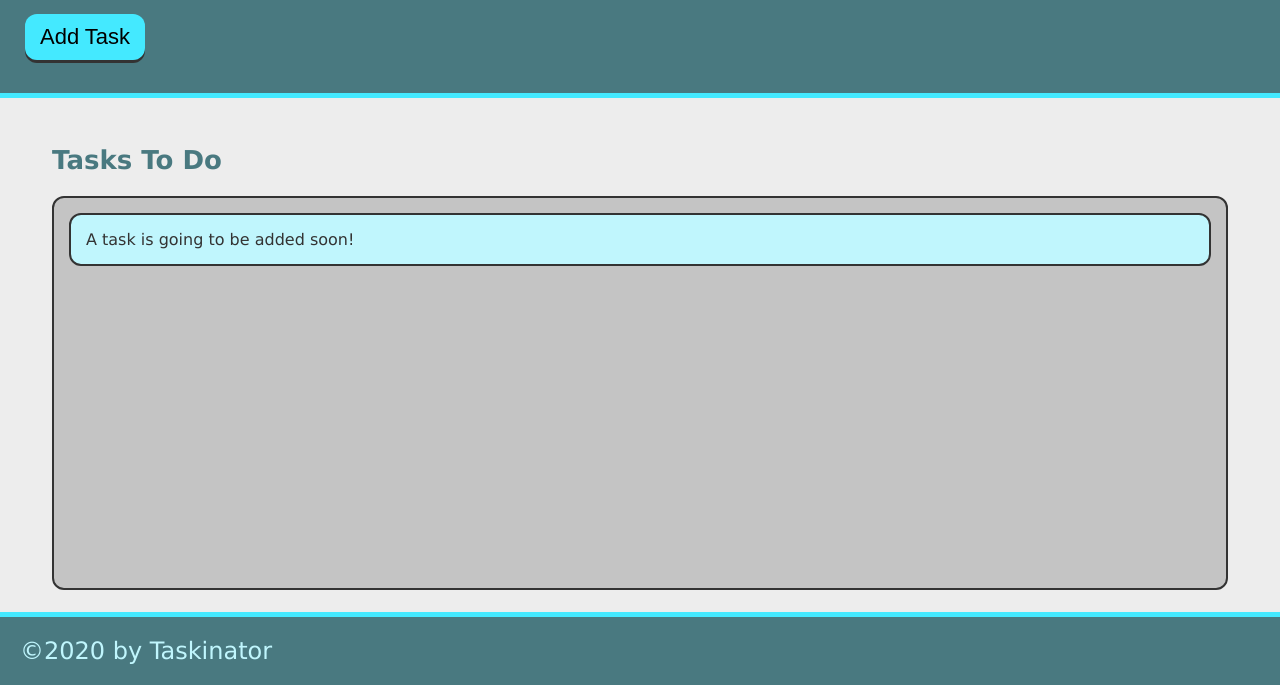
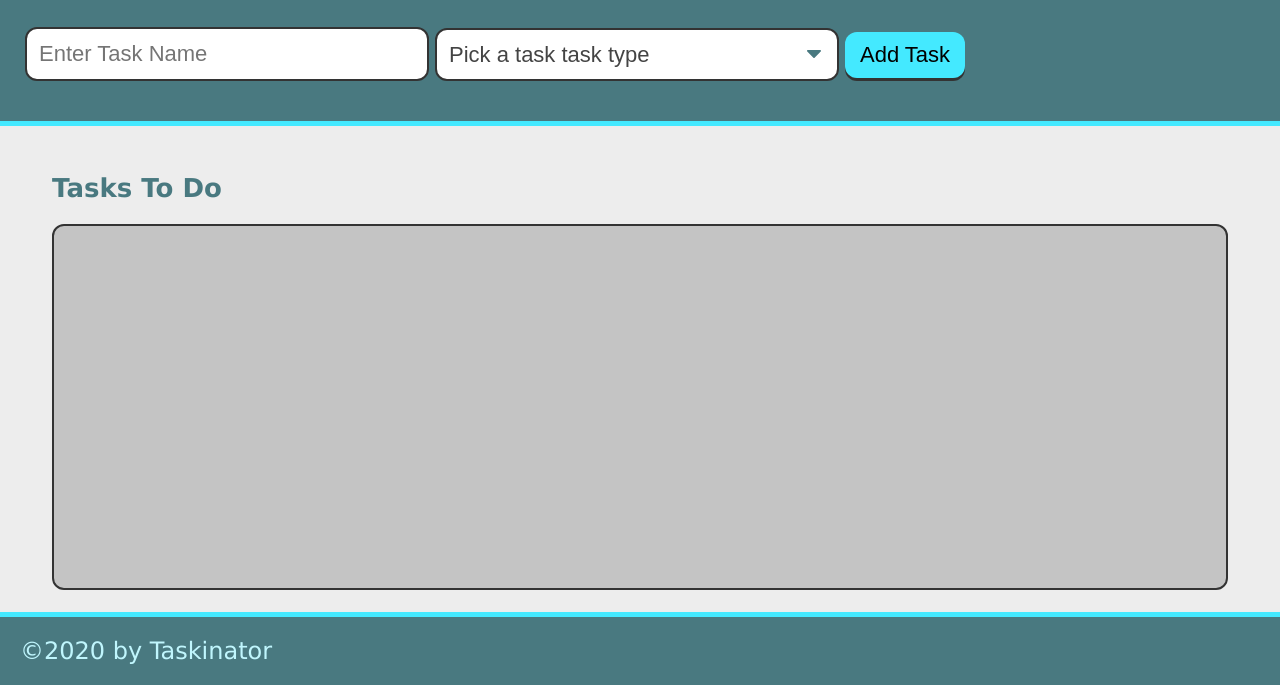
Before and after one commit to gbravo23/taskinator, a plain HTML site: page index.html in a window 1280 px wide. Shown: the part 115-800 px from the top of the page. Drawn offline with Linux system fonts and the light colour scheme.

Commit message:
added a drop down option list

```diff
--- a/index.html
+++ b/index.html
@@ -13,14 +13,27 @@
     <header>
         <h1 class="page-title">Taskinator</h1>
         <p>Click the button below to add a new task!</p>
-        <button class="btn" id="save-task">Add Task</button>
+        <form id="task-form">
+            <div class="form-group">
+                <input type="text" name="task-name" class="text-input" placeholder="Enter Task Name" />
+            </div>
+            <div class="form-group">
+                <select name="task-type" class="select-dropdown">
+                    <option value="" disabled selected>Pick a task task type</option>
+                    <option value="Print">Print</option>
+                    <option value="Web">Web</option>
+                    <option value="Mobile">Mobile</option>
+                </select>
+            </div>
+            <div class="form-group">
+                <button class="btn" id="save-task" type="submit">Add Task</button>
+            </div>
+        </form>
     </header>
     <main class="page-content">
         <section class="task-list-wrapper">
             <h2 class="list-title">Tasks To Do</h2>
-            <ul class="task-list" id="tasks-to-do">
-                <li class="task-item">A task is going to be added soon!</li>
-            </ul>
+            <ul class="task-list" id="tasks-to-do"></ul>
         </section>
     </main>
 
```
